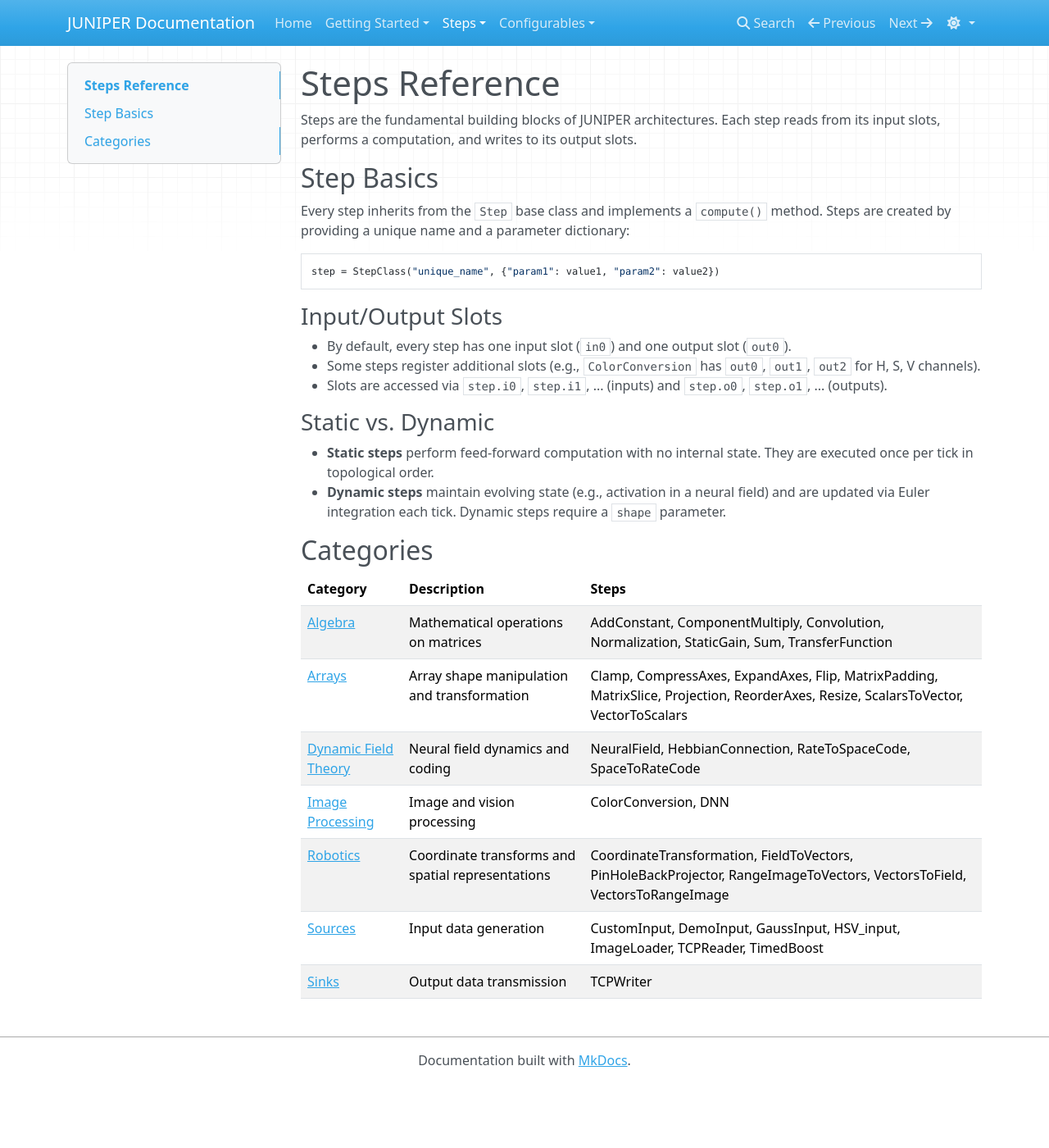
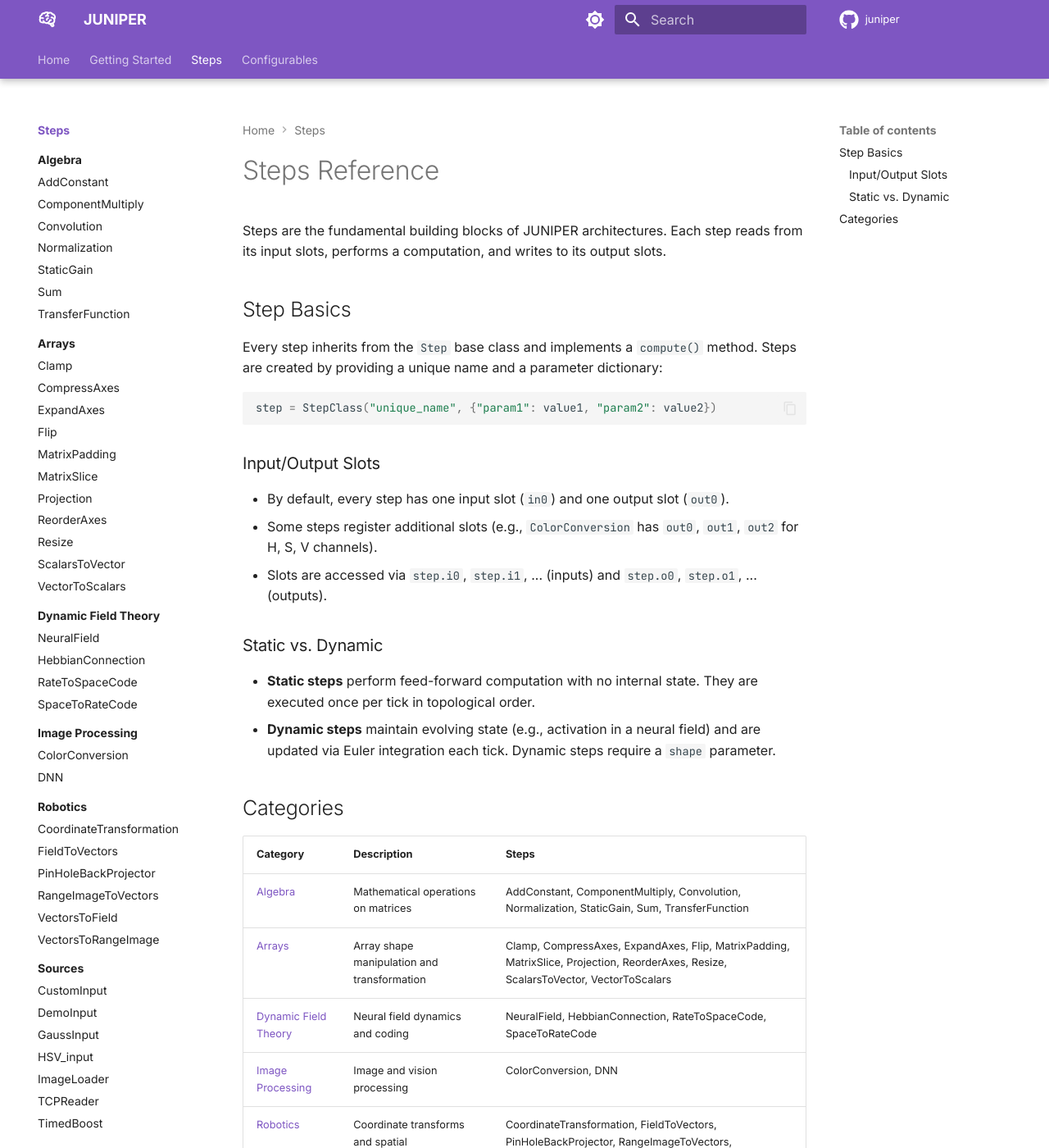
Before and after one commit to cedar/juniper, an MkDocs documentation site: the page built from docs/docs/steps/index.md, in a window 1280 px wide and 1400 px high. Shown: the whole window at 82% size. Built offline with MkDocs 1.6.1 and Material for MkDocs 9.7.7, drawn with Linux system fonts in a browser that asks for light colours; nearby versions of some CDN libraries; comment, search, counter and statistics services are not loaded; some of the changed text lies outside the part shown.

Commit message:
theme update

```diff
--- a/docs/mkdocs.yml
+++ b/docs/mkdocs.yml
@@ -1,11 +1,79 @@
-site_name: JUNIPER Documentation
+site_name: JUNIPER
 site_description: GPU Accelerated Python Implementation of CEDAR
+site_url: ""
+repo_name: juniper
+repo_url: https://github.com/2WelcomeHome1/juniper
+edit_uri: ""
 
 theme:
-  name: mkdocs
-  color_mode: light
-  user_color_mode_toggle: true
-  include_sidebar: true
+  name: material
+  language: en
+  icon:
+    repo: fontawesome/brands/github
+    logo: material/brain
+  font:
+    text: Inter
+    code: JetBrains Mono
+  palette:
+    - media: "(prefers-color-scheme: light)"
+      scheme: default
+      primary: deep purple
+      accent: amber
+      toggle:
+        icon: material/brightness-7
+        name: Switch to dark mode
+    - media: "(prefers-color-scheme: dark)"
+      scheme: slate
+      primary: deep purple
+      accent: amber
+      toggle:
+        icon: material/brightness-4
+        name: Switch to light mode
+  features:
+    - navigation.instant
+    - navigation.instant.progress
+    - navigation.tracking
+    - navigation.tabs
+    - navigation.tabs.sticky
+    - navigation.sections
+    - navigation.expand
+    - navigation.path
+    - navigation.top
+    - navigation.indexes
+    - toc.follow
+    - search.suggest
+    - search.highlight
+    - search.share
+    - content.code.copy
+    - content.code.annotate
+
+plugins:
+  - search
+
+markdown_extensions:
+  - admonition
+  - pymdownx.details
+  - pymdownx.superfences
+  - pymdownx.highlight:
+      anchor_linenums: true
+      line_spans: __span
+      pygments_lang_class: true
+  - pymdownx.inlinehilite
+  - pymdownx.tabbed:
+      alternate_style: true
+  - pymdownx.snippets
+  - tables
+  - attr_list
+  - md_in_html
+  - toc:
+      permalink: true
+      toc_depth: 3
+
+extra:
+  social:
+    - icon: fontawesome/brands/github
+      link: https://github.com/2WelcomeHome1/juniper
+      name: JUNIPER on GitHub
 
 nav:
   - Home: index.md
```
